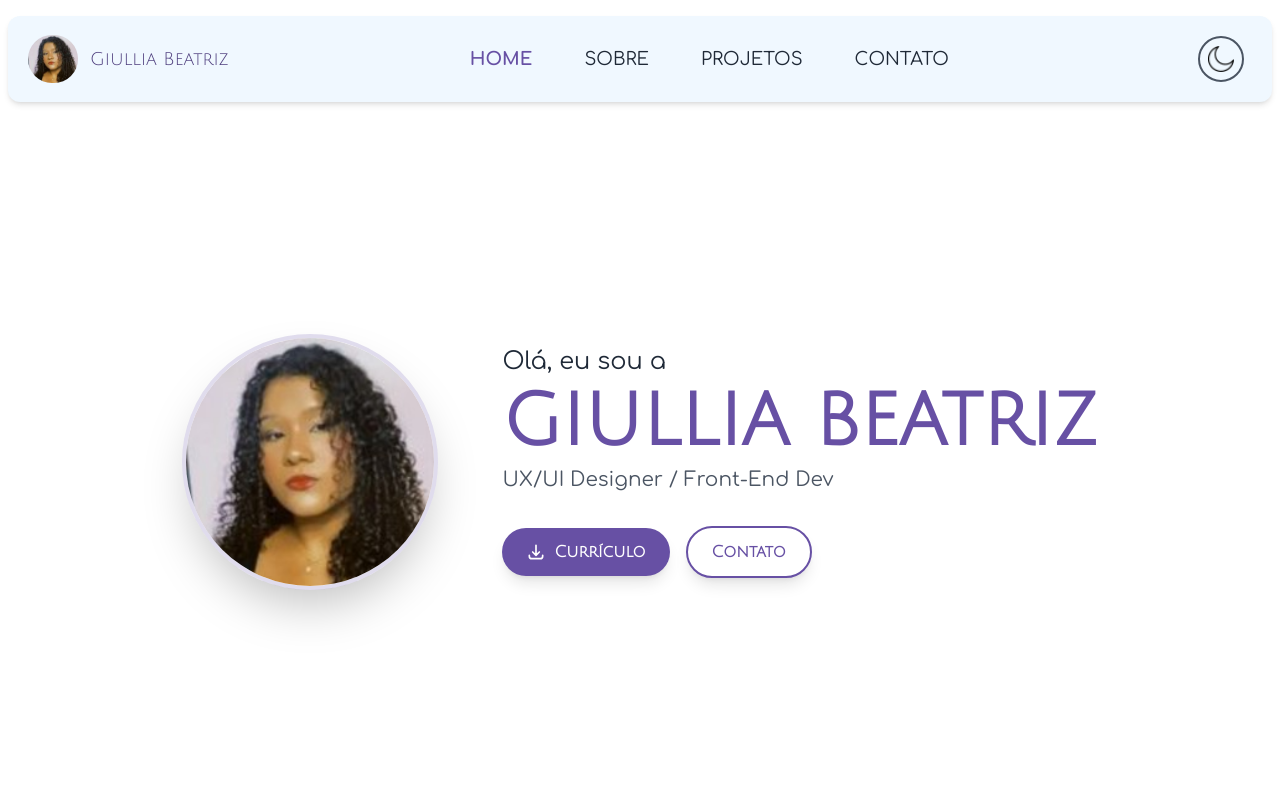
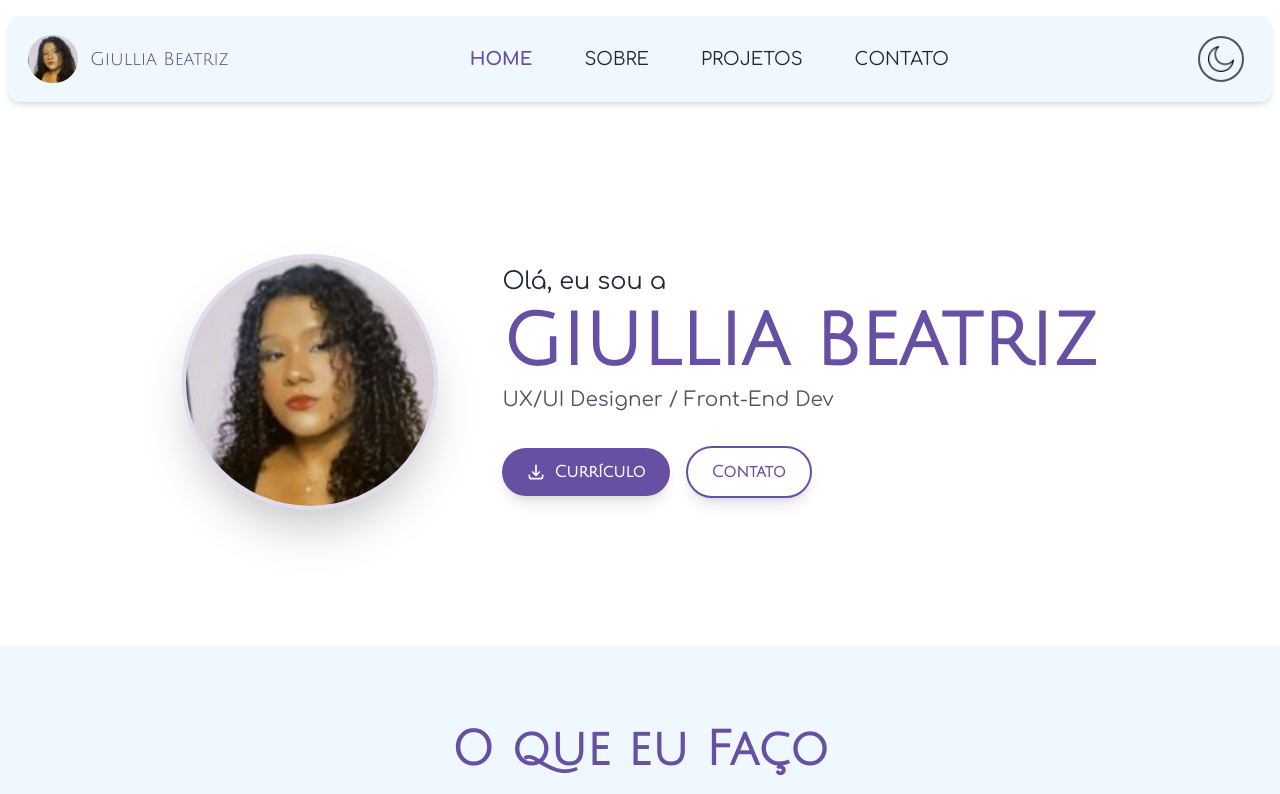
Before and after one commit to giulliabeatriz/portfolio, a React (Vite) app: page / in a window 1280 px wide. Shown: the top 794 px of the page. Built offline with nearby package versions, Linux system fonts and the light colour scheme.

Commit message:
[fix]: diminuição do calc de 100vh para 80vh

```diff
--- a/src/components/HeroSection/HeroSection.jsx
+++ b/src/components/HeroSection/HeroSection.jsx
@@ -11,9 +11,9 @@
 
 const HeroSection = () => {
   return (
-     <section className="flex items-center justify-center min-h-[calc(100vh-theme(spacing.28))] px-4">
+     <section className="flex items-center justify-center px-4">
 
-        <div className="flex flex-col md:flex-row items-center justify-center gap-10 md:gap-16">
+        <div className="flex flex-col md:flex-row items-center min-h-[calc(80vh-theme(spacing.28))] justify-center gap-10 md:gap-16">
 
           <div className="flex-shrink-0">
             <img
```
